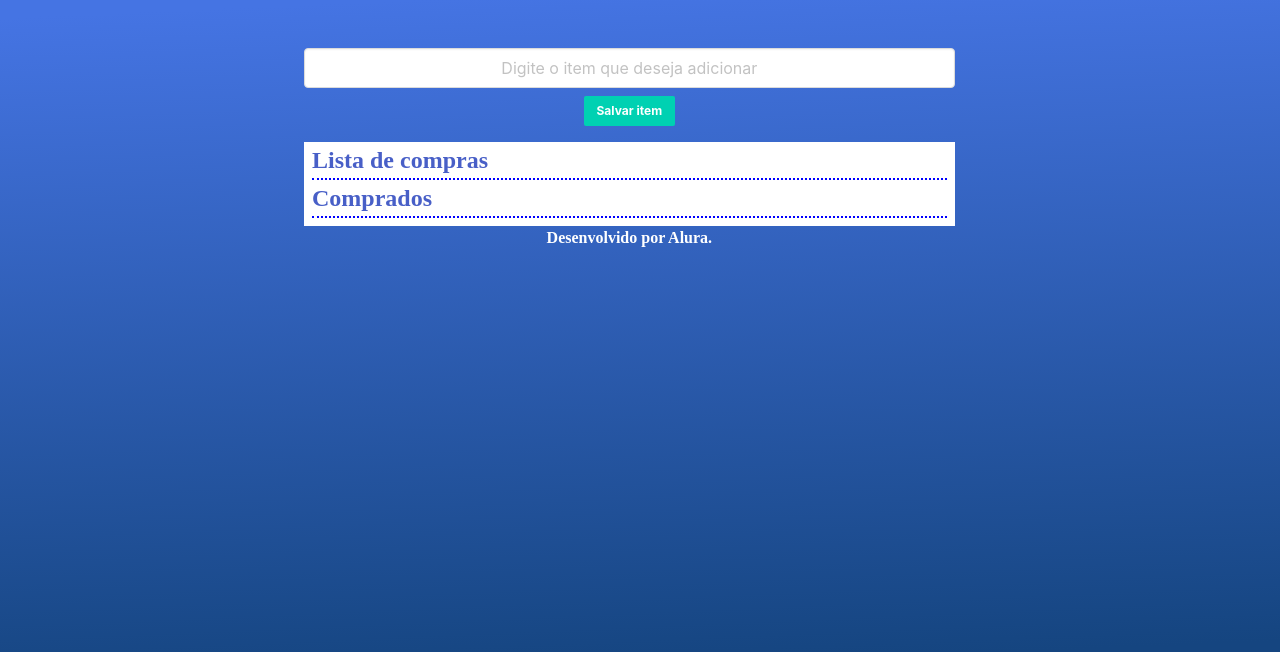
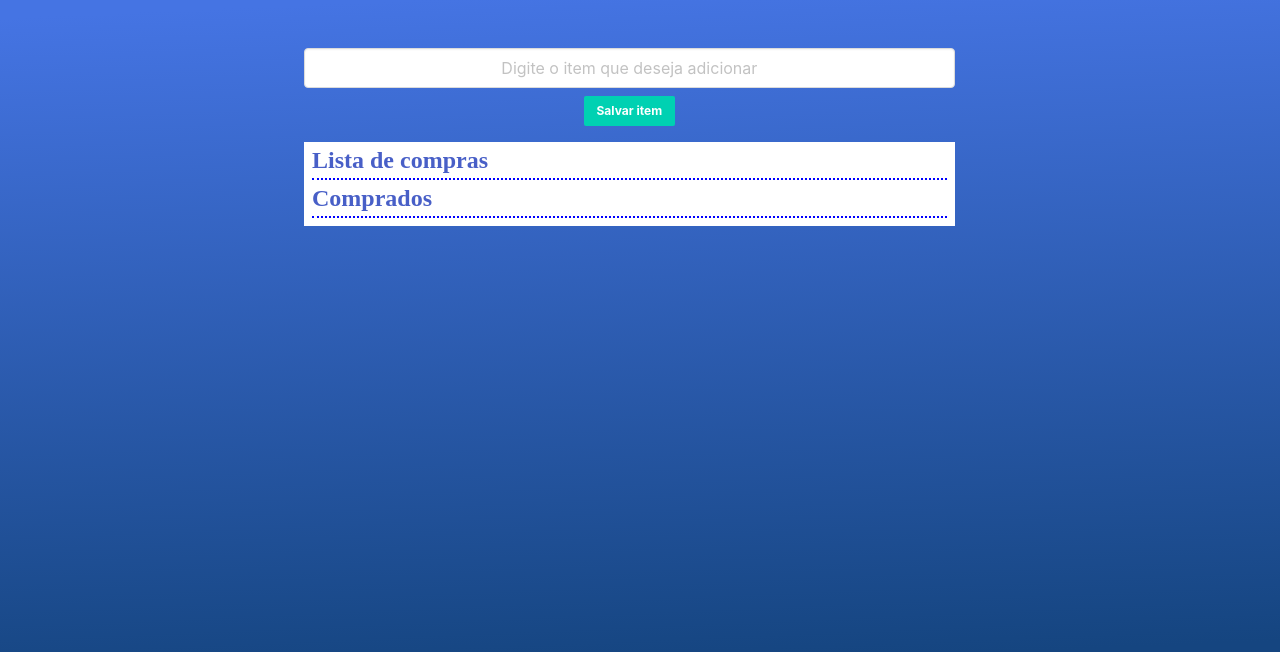
Before and after one commit to dgusfr/objects_in_JS, a plain HTML site: page index.html in a window 1280 px wide. Drawn offline with nearby package versions, Linux system fonts and the light colour scheme; a web font is replaced by a local one.

Commit message:
Change Readme

```diff
--- a/index.html
+++ b/index.html
@@ -9,8 +9,7 @@
     <link rel="stylesheet" href="https://cdn.jsdelivr.net/npm/bulma@0.9.4/css/bulma.min.css">
     <link rel="preconnect" href="https://fonts.googleapis.com">
     <link rel="preconnect" href="https://fonts.gstatic.com" crossorigin>
-    <link href="https://fonts.googleapis.com/css2?family=Mansalva&family=Montserrat:ital,wght@0,300;1,200&display=swap"
-        rel="stylesheet">
+    <link href="https://fonts.googleapis.com/css2?family=Mansalva&family=Montserrat:ital,wght@0,300;1,200&display=swap" rel="stylesheet">
     <link rel="stylesheet" href="assets/style.css">
     <link rel="stylesheet" href="https://cdnjs.cloudflare.com/ajax/libs/font-awesome/6.2.0/css/all.min.css">
 </head>
@@ -38,7 +37,6 @@
             </section>
 
         </div>
-        <footer class="has-text-centered has-text-white has-text-weight-bold">Desenvolvido por Alura.</footer>
     </main>
 
     <script src="./main.js"></script>
```
Also changed, not shown: img/proj1.png (added), img/proj2.png (added), img/proj3.png (added), 1 other file.
